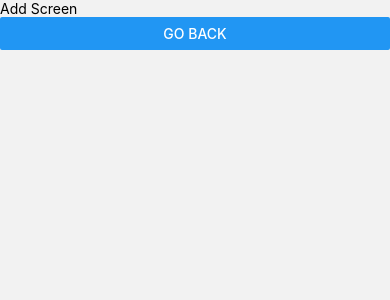
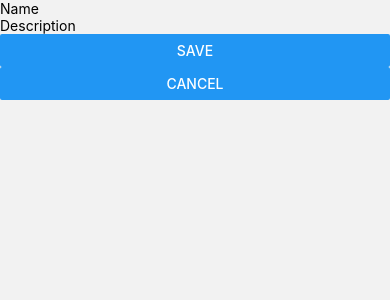
Before and after one commit to EduBarreira1212/RN-ToDo-List, a React Native app: screen /Add in a window 390 px wide. Shown: the top 300 px of the page. Built offline with nearby package versions, Linux system fonts and the light colour scheme.

Commit message:
feat: implement AddScreen to allow users to input and save new to-do items

```diff
--- a/src/screens/Add/index.tsx
+++ b/src/screens/Add/index.tsx
@@ -1,16 +1,43 @@
-import React from 'react';
-import { Button, Text } from 'react-native';
+import React, { useState } from 'react';
+import { Alert, Button, Text, TextInput, View } from 'react-native';
 import { RootStackParamList } from '../../types';
 import { StackScreenProps } from '@react-navigation/stack';
 import { SafeAreaView } from 'react-native-safe-area-context';
+import useToDoList from '../../hooks/useToDoList';
 
 type AddScreenProps = StackScreenProps<RootStackParamList, 'Add'>;
 
 const AddScreen: React.FC<AddScreenProps> = ({ navigation }) => {
+  const [name, setName] = useState('');
+  const [description, setDescription] = useState('');
+
+  const { addItem } = useToDoList();
+
+  const handleEdit = () => {
+    if (!name || !description) {
+      Alert.alert('Error', 'All fields are obrigatory');
+
+      return;
+    }
+
+    addItem({
+      name: name,
+      description: description,
+    });
+
+    navigation.goBack();
+  };
+
   return (
     <SafeAreaView>
-      <Text>Add Screen</Text>
-      <Button title="Go back" onPress={() => navigation.goBack()} />
+      <View>
+        <TextInput value={name} onChangeText={setName} placeholder="Name" />
+        <TextInput value={description} onChangeText={setDescription} placeholder="Description" />
+      </View>
+      <View>
+        <Button title="Save" onPress={handleEdit} />
+        <Button title="Cancel" onPress={navigation.goBack} />
+      </View>
     </SafeAreaView>
   );
 };
```
